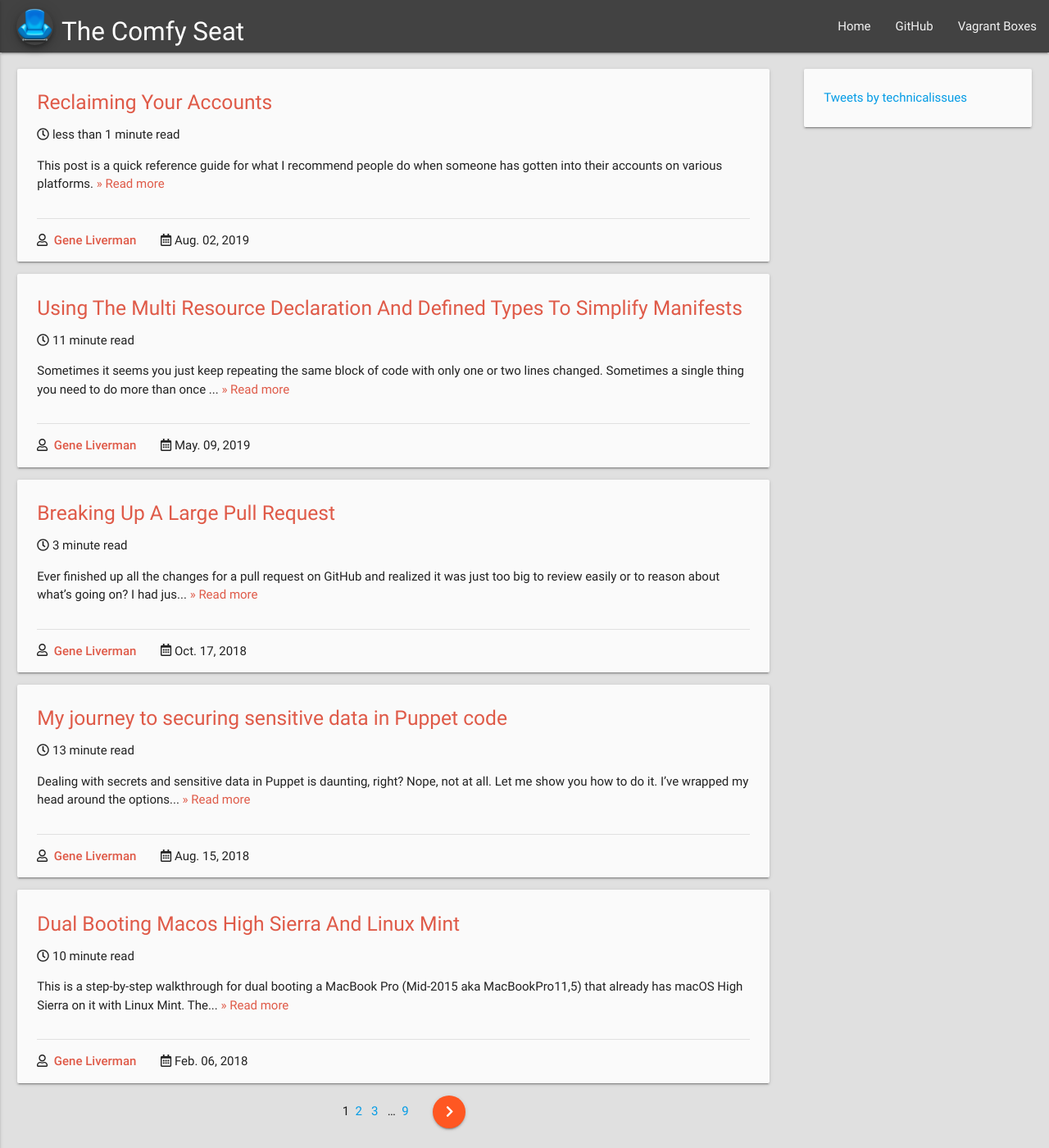
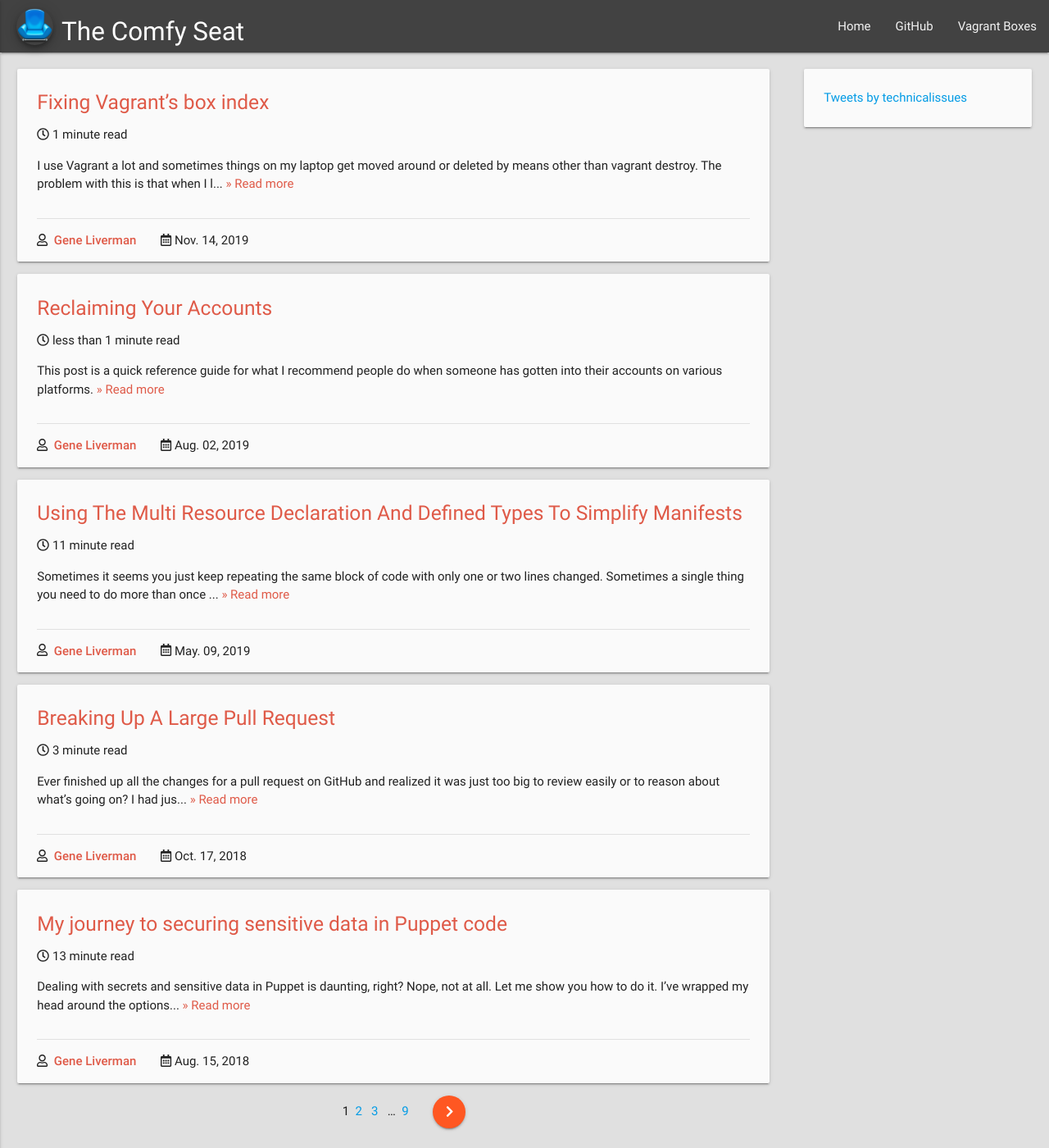
Before and after one commit to genebean/jekyll-beanbag, a Jekyll site: the page built from index.html, in a window 1280 px wide and 1400 px high. Shown: the whole window at 82% size. Built offline with Jekyll 4.4.1, drawn with Linux system fonts in a browser that asks for light colours; nearby versions of some CDN libraries; the list of posts is cut into pages by our own code; comment, search, counter and statistics services are not loaded.

Commit message:
Forgot to do the publishing step before...

```diff
--- a/_drafts/fixing-vagrant-box-index.markdown
+++ b/_posts/2019-11-14-fixing-vagrant-box-index.markdown
@@ -1,8 +1,8 @@
 ---
 author: gene
 title: Fixing Vagrant's box index
+date: 2019-11-14 10:36 -0500
 ---
-
 I use Vagrant a lot and sometimes things on my laptop get moved around or deleted by means other than `vagrant destroy`. The problem with this is that when I later run `vagrant global-status` it will show me things that don't actually exist anymore. Today I finally got tired of this and figured out how to fix it with minimal pain.
 
 ## First things first
```
